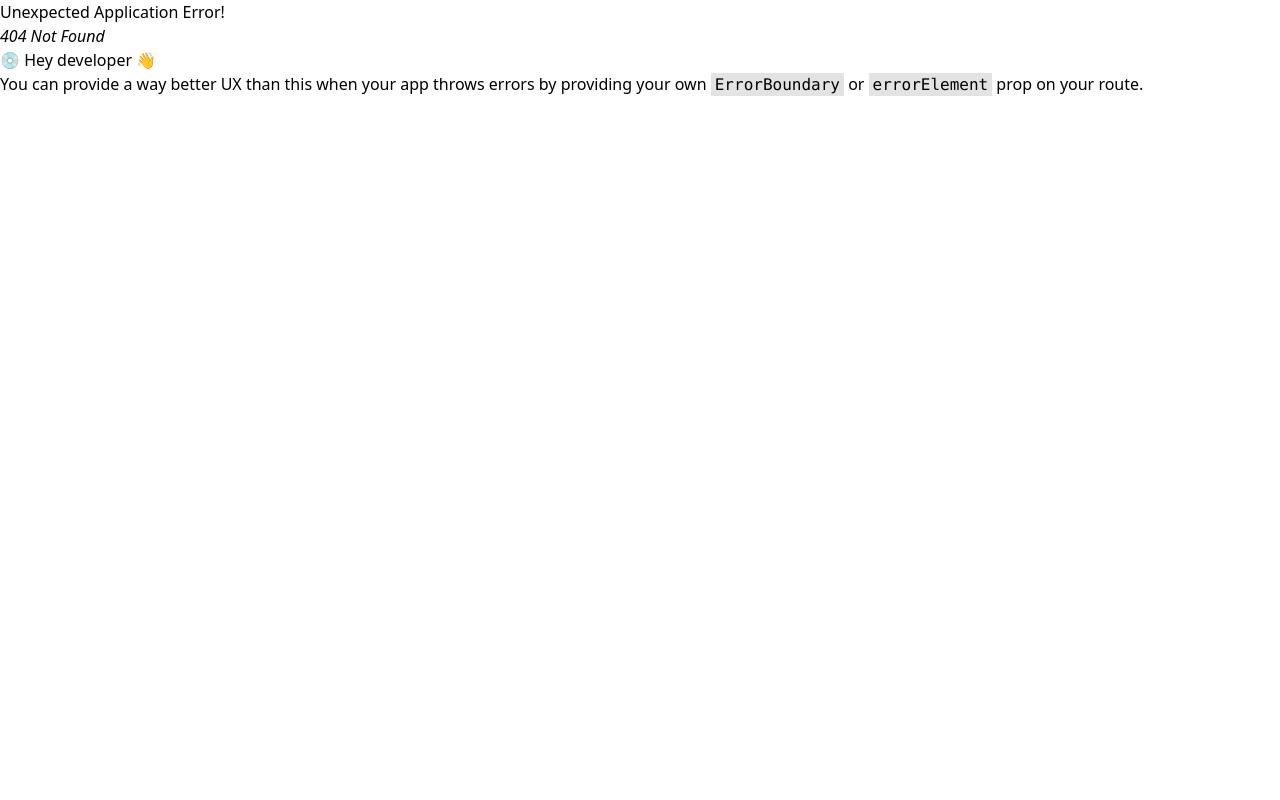
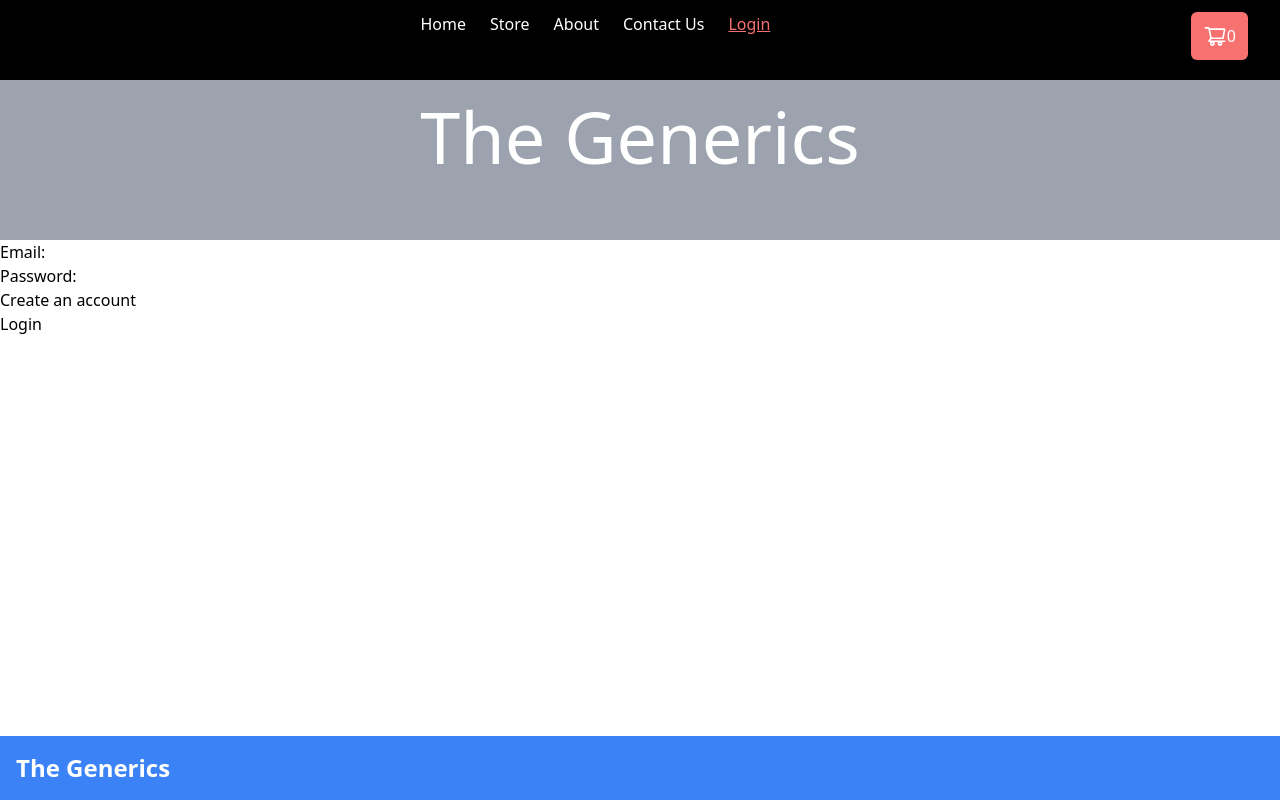
Before and after one commit to rishuishind/ecommerce, a React (Create React App) app: page /login in a window 1280 px wide. Before the commit this address had no page. Built offline with nearby package versions, Linux system fonts and the light colour scheme.

Commit message:
made login page

```diff
--- a/src/App.js
+++ b/src/App.js
@@ -5,6 +5,7 @@ import Root from "./pages/Root";
 import Home from "./pages/Home";
 import Contact from "./pages/Contact";
 import ProductDetails from "./pages/ProductsDetails";
+import Login from "./pages/Login";
 
 function App() {
 
@@ -30,6 +31,10 @@ function App() {
           element: <Contact />
         },
         {
+          path: '/login',
+          element: <Login />
+        },
+        {
           path: '/store/:productTitle',
           element: <ProductDetails />
         }
--- a/src/components/Navbar/Navbar.jsx
+++ b/src/components/Navbar/Navbar.jsx
@@ -13,6 +13,7 @@ const Navibar = () => {
                     <li className='hover:cursor-pointer'> <NavLink className={({ isActive }) => isActive ? 'underline text-red-400' : undefined} to='/store'>Store</NavLink></li>
                     <li className='hover:cursor-pointer'><NavLink className={({ isActive }) => isActive ? 'underline text-red-400' : undefined} to='/about'>About</NavLink></li>
                     <li className='hover:cursor-pointer'><NavLink className={({ isActive }) => isActive ? 'underline text-red-400' : undefined} to='/contact'>Contact Us</NavLink></li>
+                    <li className='hover:cursor-pointer'><NavLink className={({ isActive }) => isActive ? 'underline text-red-400' : undefined} to='/login'>Login</NavLink></li>
                 </div>
                 <div className='mr-8 mt-3 hover:cursor-pointer'>
                     <Cart />
--- /dev/null
+++ b/src/pages/Login.jsx
@@ -0,0 +1,91 @@
+import React, { useRef, useState } from 'react'
+import { useNavigate } from 'react-router-dom';
+
+const Login = () => {
+
+    const [isLogin, setIsLogin] = useState(true);
+
+    const emailRef = useRef();
+    const passRef = useRef();
+
+    const navigate = useNavigate();
+
+    const handleLogin = () => {
+        setIsLogin(prev => {
+            return (!prev);
+        })
+    }
+
+    const handleSubmit = event => {
+        event.preventDefault();
+
+        if (isLogin) {
+            fetch('https://identitytoolkit.googleapis.com/v1/accounts:signInWithPassword?key=AIzaSyD8ycB6q6pys2MMvD6gP4F308TdRu3RshI', {
+                method: 'POST',
+                body: JSON.stringify({
+                    email: emailRef.current.value,
+                    password: passRef.current.value,
+                    returnSecureToken: true
+                }),
+                headers: { 'Content-Type': 'application/json' }
+            }).then((response) => {
+                if (response.ok) {
+                    return response.json();
+                } else {
+                    throw new Error('Authentication Failed!!')
+                }
+            }).then((data) => {
+                console.log('success');
+                localStorage.setItem('idToken', data.idToken);
+                navigate('/store');
+            }).catch((err) => {
+                alert(err);
+            })
+        } else {
+            fetch('https://identitytoolkit.googleapis.com/v1/accounts:signUp?key=AIzaSyD8ycB6q6pys2MMvD6gP4F308TdRu3RshI', {
+                method: 'POST',
+                body: JSON.stringify({
+                    email: emailRef.current.value,
+                    password: passRef.current.value,
+                    returnSecureToken: true
+                }),
+                headers: { 'Content-Type': 'application/json' }
+            }).then((response) => {
+                if (response.ok) {
+                    return response.json();
+                } else {
+                    throw new Error('Authentication Failed!!')
+                }
+            }).then((data) => {
+                console.log('success');
+                localStorage.setItem('idToken', data.idToken);
+                navigate('/store');
+            }).catch((err) => {
+                alert(err);
+            })
+        }
+    }
+
+    return (
+        <div>
+            <form onSubmit={handleSubmit}>
+                <div>
+                    <label htmlFor="email">Email:</label>
+                    <input type="email" ref={emailRef} />
+                </div>
+                <div>
+                    <label htmlFor="password">Password:</label>
+                    <input type="password" ref={passRef} />
+                </div>
+                <div onClick={handleLogin}>
+                    {isLogin ? 'Create an account' : 'Login with existing account'}
+                </div>
+                <div>
+                    <button>{isLogin ? 'Login' : 'Signup'}</button>
+                </div>
+            </form>
+        </div>
+    )
+}
+
+export default Login
```
